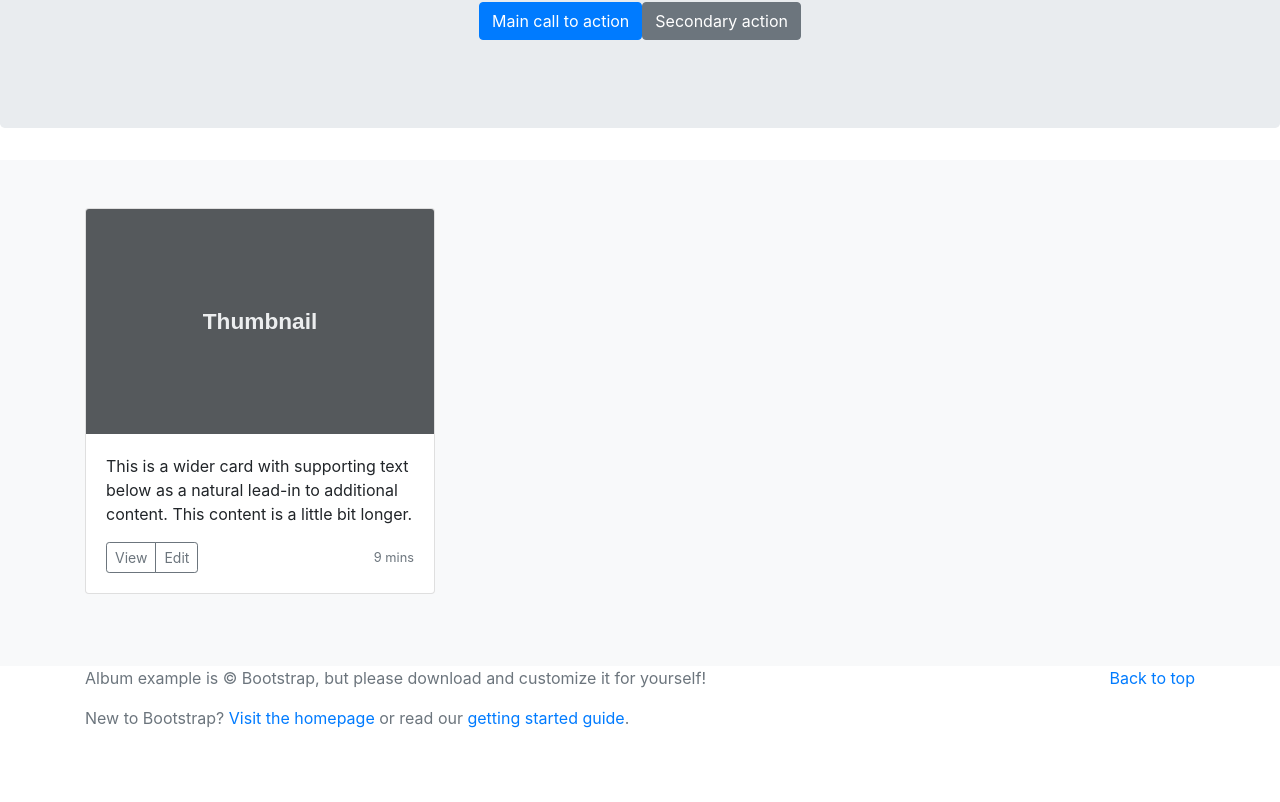
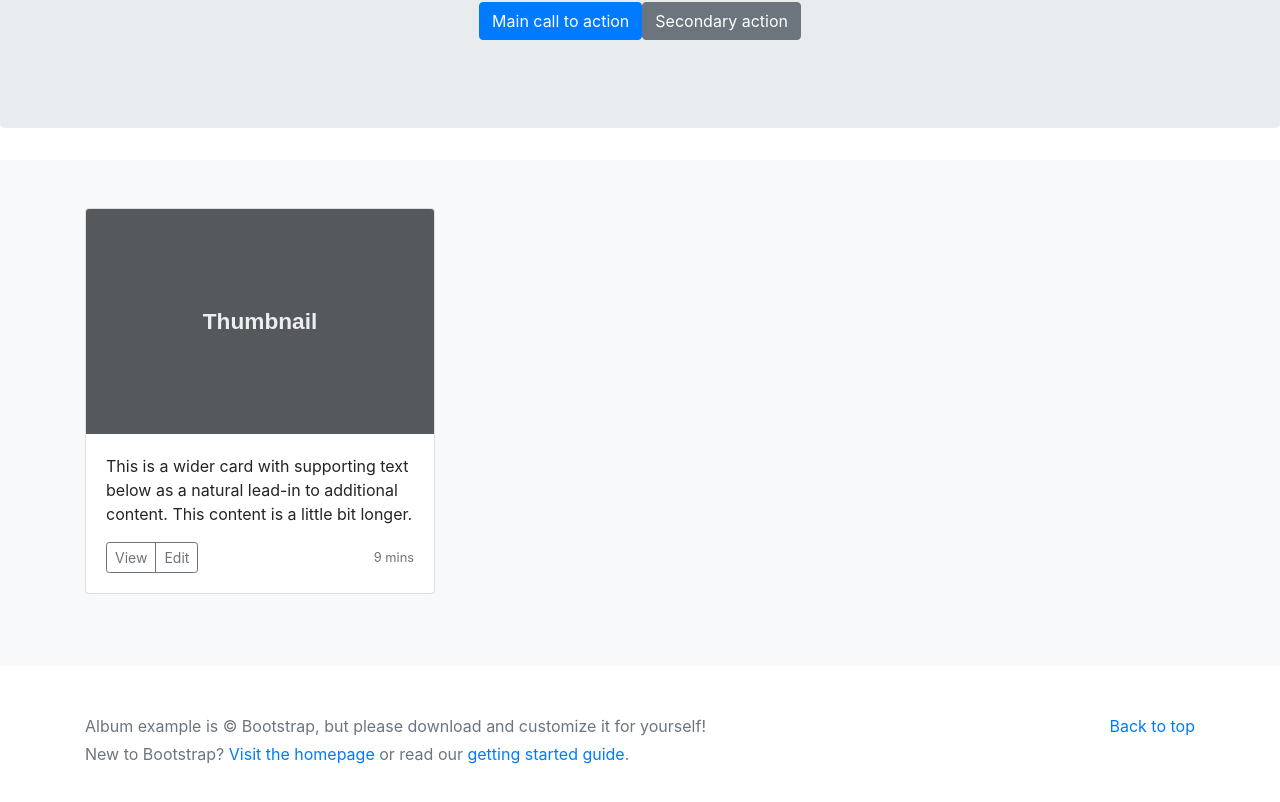
Before and after one commit to ernieyang09/react-n-boostrap, a React app: page / in a window 1280 px wide. Shown: the part 431-1233 px from the top of the page. Before the commit the page ends 1177 px from the top, so only its background shows below. Built offline with nearby package versions, Linux system fonts and the light colour scheme.

Commit message:
add styled-components & footer done

```diff
--- a/package.json
+++ b/package.json
@@ -22,7 +22,8 @@
     "jquery": "^3.3.1",
     "popper.js": "^1.14.3",
     "react": "^15.6.2",
-    "react-dom": "^15.6.2"
+    "react-dom": "^15.6.2",
+    "styled-components": "^3.2.6"
   },
   "devDependencies": {
     "babel": "^6.23.0",
--- a/src/components/Footer.jsx
+++ b/src/components/Footer.jsx
@@ -1,10 +1,19 @@
 import React from 'react';
+import styled from 'styled-components';
 
+const FooterWrap = styled.footer`
+  padding-top: 3rem;
+  padding-bottom: 3rem;
+
+  p {
+    margin-bottom: .25rem;
+  }
+`;
 
 class Footer extends React.Component {
   render() {
     return (
-      <footer className='text-muted'>
+      <FooterWrap className='text-muted'>
         <div className='container'>
           <p className='float-right'>
             <a href='#'>Back to top</a>
@@ -12,7 +21,7 @@ class Footer extends React.Component {
           <p>Album example is © Bootstrap, but please download and customize it for yourself!</p>
           <p>New to Bootstrap? <a href='../../'>Visit the homepage</a> or read our <a href='../../getting-started/'>getting started guide</a>.</p>
         </div>
-      </footer>
+      </FooterWrap>
     )
   }
 }
```
Also changed, not shown: 1 other file (tests, documents, lock files or other folders).
